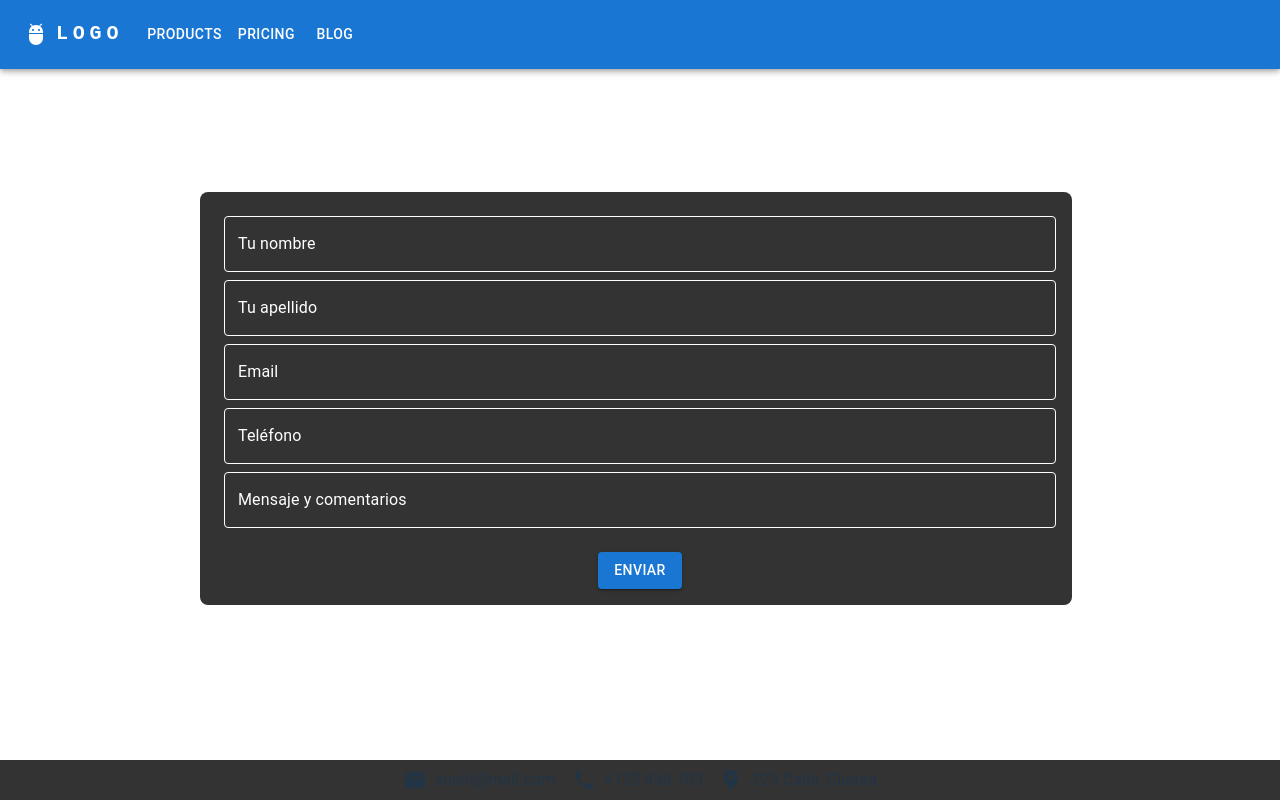
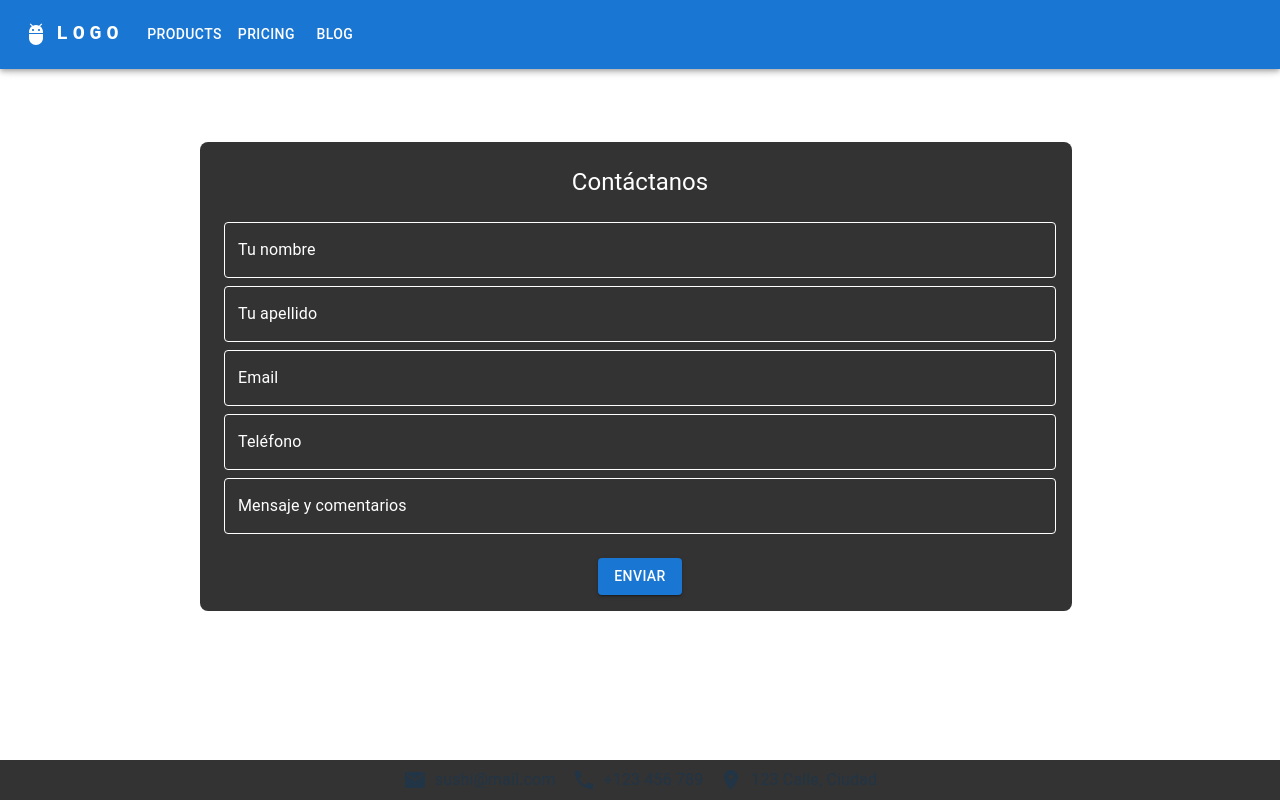
Before and after one commit to JuanPabloSQ/restaurant-page, a React (Vite) app: page /contacto in a window 1280 px wide. Built offline with nearby package versions, Linux system fonts and the light colour scheme; what react-swipeable-views-utils would draw is missing.

Commit message:
add button contact

```diff
--- a/src/ContactPage/ContactPage.jsx
+++ b/src/ContactPage/ContactPage.jsx
@@ -4,6 +4,7 @@ import Grid from '@mui/material/Grid';
 import TextField from '@mui/material/TextField';
 import Box from '@mui/material/Box';
 import Button from '@mui/material/Button';
+import Typography from '@mui/material/Typography';
 
 const ContactPage = () => {
   return (
@@ -13,7 +14,7 @@ const ContactPage = () => {
         display="flex"
         justifyContent="center"
         alignItems="center"
-        sx={{ paddingLeft: '200px', paddingRight: '200px', marginTop: '200px' }}
+        sx={{ paddingLeft: '200px', paddingRight: '200px', marginTop: '150px' }}
       >
         <Grid
           container
@@ -38,6 +39,11 @@ const ContactPage = () => {
             },
           }}
         >
+          <Grid item xs={12} sx={{ marginBottom: '16px' }}>
+            <Typography variant="h5" color="white" align="center">
+              Contáctanos
+            </Typography>
+          </Grid>
           <Grid item xs={12}>
             <TextField fullWidth id="ConactName" label="Tu nombre" variant="outlined" />
           </Grid>
```
